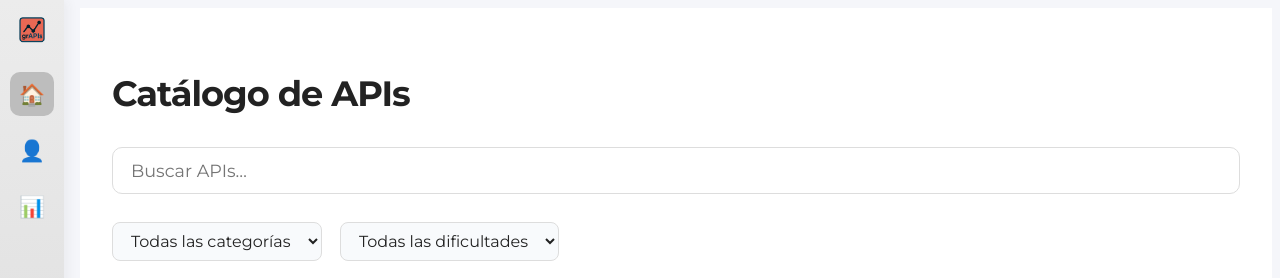
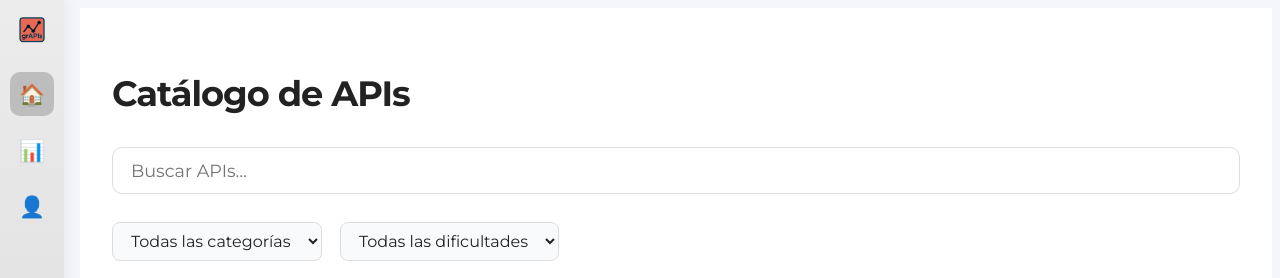
Before and after one commit to patriciobaez/PNT2, a Vue app: page / in a window 1280 px wide. Shown: the top 278 px of the page. Built offline with nearby package versions, Linux system fonts and the light colour scheme.

Commit message:
Swaps 'Perfil' and 'Métricas' links in Navbar
Reorders the 'Perfil' and 'Métricas' links in the Navbar component. Adjusts their positions to better align with the intended navigation structure.

```diff
--- a/src/components/Navbar.vue
+++ b/src/components/Navbar.vue
@@ -9,14 +9,14 @@
           <span class="icon">🏠</span>
         </RouterLink>
       </li>
+       <li>
+        <RouterLink to="/metrics" class="navbar-btn" title="Métricas">
+          <span class="icon">📊</span>
+        </RouterLink>
+      </li>
       <li>
         <RouterLink to="/perfil" class="navbar-btn" title="Perfil">
           <span class="icon">👤</span>
-        </RouterLink>
-      </li>
-      <li>
-        <RouterLink to="/metrics" class="navbar-btn" title="Métricas">
-          <span class="icon">📊</span>
         </RouterLink>
       </li>
     </ul>
```
